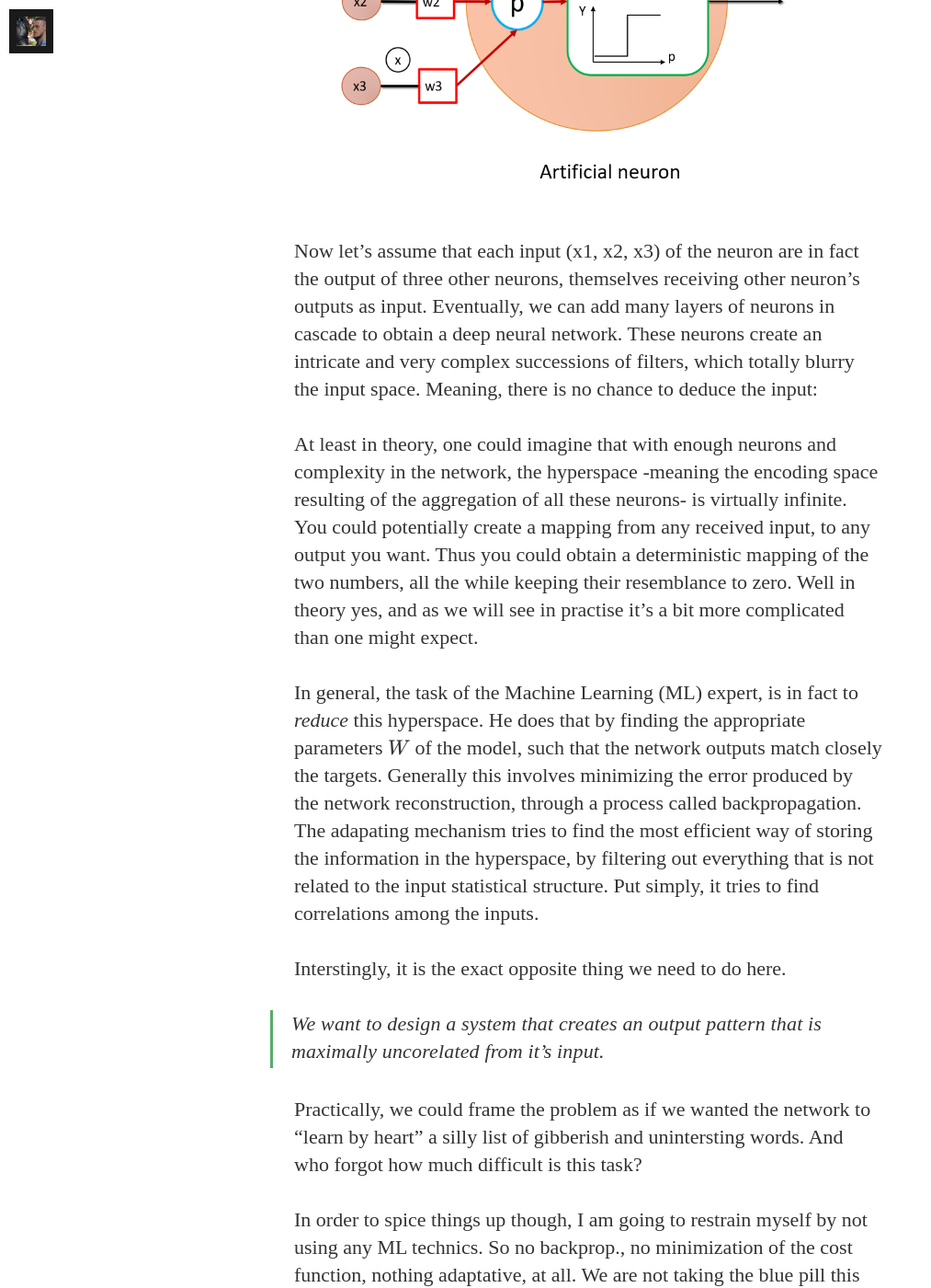
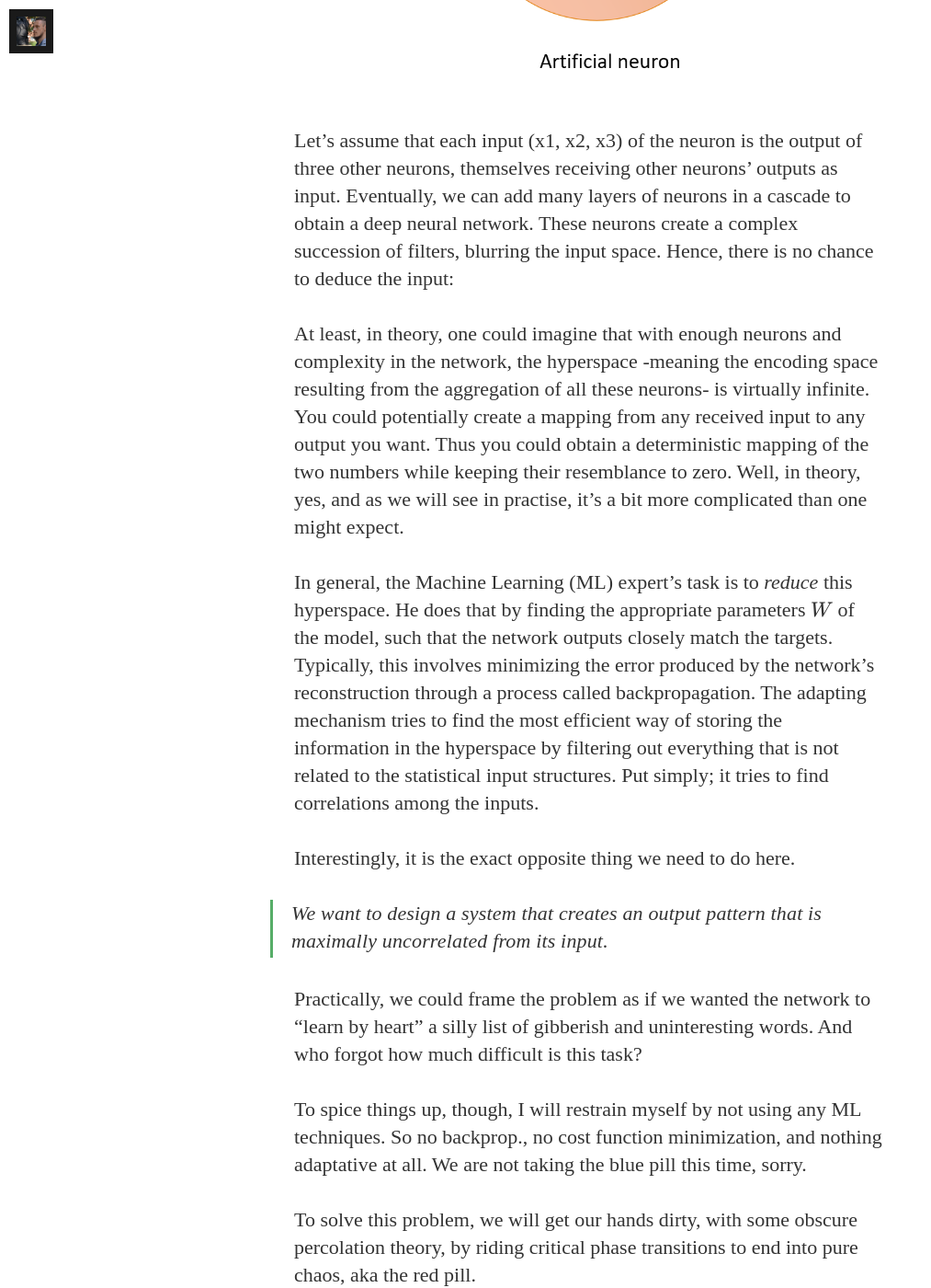
Before and after one commit to ManuNeuro/EmmanuelCalvet, a Jekyll site: the page built from _posts/2022-09-01-whitepaper-p1.md, in a window 1280 px wide and 1400 px high, scrolled down 4195 px. Shown: the whole window at 92% size, without its empty margins (0-1013 px from the left). Built offline with Jekyll 4.4.1, drawn with Linux system fonts in a browser that asks for light colours; nearby versions of some CDN libraries; some web fonts are replaced; formulas are drawn with MathJax 3; comment, search, counter and statistics services are not loaded; some of the changed text lies outside the part shown.

Commit message:
Update 2022-09-01-whitepaper-p1.md

```diff
--- a/_posts/2022-09-01-whitepaper-p1.md
+++ b/_posts/2022-09-01-whitepaper-p1.md
@@ -1,71 +1,71 @@
 ---
-title: "Whitepaper: an exploration of IA in crypto (Part 1)"
+title: "White-paper: an exploration of IA in crypto (Part 1)"
 layout: post
 categories: Quantum, Crypto
 comments: true
 image: /assets/article_images/2022-09-01-whitepaper-p1/whitepaper-cover.jpg
 ---
 
-As I was reading the book: "Mastering Bitcoin" [1], and learning about the ECDSA algorithm, I was very captivated by the the elliptic curves (see picture below). I couldn't stop thinking: "I can do that with neural networks!"
+As I was reading the book: "Mastering Bitcoin" [1] and learning about the ECDSA algorithm, I was very captivated by the elliptic curves (see picture below). I couldn't stop thinking: "I can do that with neural networks!"
 
 ![Image taken from bitcoin wiki.]({{ '/assets/article_images/2022-09-01-whitepaper-p1/pic0.png' | relative_url }})
 
-So, I wanted to see what I could do, and allow myself to daydream a bit. As I explored this new territory, I decided I will use what I know, to try to do something that I don't, in a subject I've been interested recently: bitcoin.
+So, I wanted to see what I could do and let myself daydream. As I explored this new territory, I decided I would use what I know to try to do something that I don't, in a subject I've been interested recently: bitcoin.
 
-*NB: in the rest of the article, `bitcoin` will refer to the algoritmic implementation of the `Bitcoin`: the coin used as a mean of value exchange.*
+*NB: in the rest of the article, `bitcoin` will refer to the algorithmic implementation of the `Bitcoin`: the coin used as means of exchange.*
 
 ***
 
-For those who don't know the ECDSA algorithm, I am going to simplify it as much as I can. In bitcoin, it is an algorithm that creates a *public key*, from a *private key*. Your private key should never be known by anyone, otherwise you funds could be stolen! So when you are sharing your public key to receive some Bitcoins, this adress should not provide any hint, as to what is your private key.
+For those who don't know the ECDSA algorithm, I will simplify it as much as possible. In bitcoin, it is an algorithm that creates a *public key*, from a *private key*. No one should ever know your private key otherwise, your funds could be stolen! So when you are sharing your public key to receive some Bitcoins, this address should not provide any hint as to what is your private key.
 
 When you generate a public key, you need to design a deterministic function $F$, such that:
 
 $$public\_key = F(private\_key)$$
 
-This way you can always regenerate your public key. However, this function should not be inversible, meaning that $F^{-1}$ should not exist:
+This way, you can always regenerate your public key. However, this function should not be invertible, meaning that $F^{-1}$ should not exist:
 
 $$F^{-1}(public\_key) \neq private\_key$$
 
-One solution adopted for bitcoin, is the use of the elliptic curve. It renders impossible the task of finding the inverse, because it is a non-injective, surjective function. Even if you know the curve and try to map it back, to one public key always correspond several private keys (see picture below).
+One solution adopted for bitcoin is the use of the elliptic curve. It renders the task of finding the inverse impossible because it is a non-injective, surjective function. Even if you know the curve, one public key will map back to several private keys (see picture below).
 
 ![You can imagine that a desirable public key (set Y) is C. Because then you can't know for sure if the private key (set X) is either 2 or 3. Image taken from wikipedia.]({{ '/assets/article_images/2022-09-01-whitepaper-p1/pic1.png' | relative_url }})
 
-Now, there's technically no grounded reason why you would replace the elliptic curve by something else, as it is a pretty solid solution to the problem. But as I was reading the book, I couldn't help myself, I needed to try to design the function $F$ with a neural networks, just for the beauty of it.
+There's technically no reason why you would replace the elliptic curve with something else, as it is a pretty solid solution to the problem. But as I was reading the book, I couldn't help myself; I must try to design the function $F$ with a neural network, just for the beauty of it.
 
-Okay what about you, you ask. Well their could be one or two reasons why this might be of interest for you too. Let's say that I am going to present you artifical neural networks, in a very non-orthodox way, if you dare going down the rabit whole.
+Okay, what about you, you ask. Well, there could be one or two reasons why this might interest you too. Let's say I will present artificial neural networks in a very non-orthodox way if you dare go down the rabbit hole.
 
 ***
 
-![Machine Learning is everywhere Neo, it is in predatory journals, and it is in Nature's papers. It is in all of your social media plateforms: it is here when you watch cat videos, it is here when you work, even when you find yourself alone at night. Do you want to know the truth Neo? Machine Learning is the Matrix. Image taken from the rabit hole of the internet; More seriously, I can't tell you the source, so I invite you to check it by yourself with TinEye.]({{ '/assets/article_images/2022-09-01-whitepaper-p1/matrix.png' | relative_url }})
+![Machine Learning is everywhere Neo, it is in predatory journals, and it is in Nature's papers. It is on all your social media platforms. It is here when you watch cat videos. It is here when you work. It is here even when you find yourself alone at night. Do you want to know the truth, Neo? Machine Learning is the Matrix. Image taken from the rabbit hole of the internet; More seriously, I can't tell you the source, so I invite you to check it by yourself with TinEye.]({{ '/assets/article_images/2022-09-01-whitepaper-p1/matrix.png' | relative_url }})
 
 
 ***
 
 # Neo: follow the white-paper, ...
 
-To design such a function, I had to keep two important properties in mind:
+To design such a function, I had to keep two essential properties in mind:
 - $F$ needs to be deterministic
 - $F$ needs to be highly non-linear
 
-For me, neural networks are all about non-linearities. Each neuron consist in applying a non-linear function to its inputs. From the picture below, we see that a neuron consist in a mathematical functon, $f(x, W)$, displayed as a step function. The neuron receives a sum of inputs, vector $x$, weighted by the matrix $W$. First thing, one carn clearly see that the function of this neuron is purely deterministic. This is good, because it is exactly what you want for the design of $F$. Second, the state of the neuron $y$ is binary, because below a certain value of $x$, it's going to gives $0$, while above this value, it's going to give $1$. This function insures that you have a binary output, while providing you non-inversible function. Because for the two possible output value $y\in\{ 0, 1 \}$, there is litteraly an infinite amount of possible values $x$!
+For me, neural networks are all about non-linearities. Each neuron consists in applying a non-linear function to its inputs. The picture below shows that a neuron consists of a mathematical functon, $f(x, W)$, here displayed as a step function. The neuron receives a weighted sum of inputs. As it is a mathematical function, this neuron is purely deterministic. This is good because it is exactly what you need to design $F$. Second, the state of the neuron $y$ is binary because below a specific value of $x$, it's going to give $0$, while above this value, it's going to give $1$. The output of this function is binary and, as such, non-invertible. Indeed, for the two possible output values $y\in\{ 0, 1 \}$, there is an infinite amount of possible values $x$!
 
-![The artificial neuron is a mathematical simplification of a biological neuron, composed of an activation function f (here we use the step function). The neuron receive a weighted (W) sum of inputs (x), such that it's output is y=f(x, W). Note that the action of the neuron is completely deterministic. Moreover, one neurone alone is also non-inversible. Image made by the author.]({{ '/assets/article_images/2022-09-01-whitepaper-p1/pic2.png' | relative_url }})
+![The artificial neuron is a mathematical simplification of a biological neuron, composed of an activation function f (here, we use the step function). The neuron receives a weighted (W) sum of inputs (x), such that its output is y=f(x, W). Note that the action of the neuron is completely deterministic. Moreover, one neurone alone is also non-invertible. Image made by the author.]({{ '/assets/article_images/2022-09-01-whitepaper-p1/pic2.png' | relative_url }})
 
 
-Now let's assume that each input (x1, x2, x3) of the neuron are in fact the output of three other neurons, themselves receiving other neuron's outputs as input. Eventually, we can add many layers of neurons in cascade to obtain a deep neural network. These neurons create an intricate and very complex successions of filters, which totally blurry the input space. Meaning, there is no chance to deduce the input:
+Let's assume that each input (x1, x2, x3) of the neuron is the output of three other neurons, themselves receiving other neurons' outputs as input. Eventually, we can add many layers of neurons in a cascade to obtain a deep neural network. These neurons create a complex succession of filters, blurring the input space. Hence, there is no chance to deduce the input:
 
-At least in theory, one could imagine that with enough neurons and complexity in the network, the hyperspace -meaning the encoding space resulting of the aggregation of all these neurons- is virtually infinite. You could potentially create a mapping from any received input, to any output you want. Thus you could obtain a deterministic mapping of the two numbers, all the while keeping their resemblance to zero. Well in theory yes, and as we will see in practise it's a bit more complicated than one might expect.
+At least, in theory, one could imagine that with enough neurons and complexity in the network, the hyperspace -meaning the encoding space resulting from the aggregation of all these neurons- is virtually infinite. You could potentially create a mapping from any received input to any output you want. Thus you could obtain a deterministic mapping of the two numbers while keeping their resemblance to zero. Well, in theory, yes, and as we will see in practise, it's a bit more complicated than one might expect.
 
-In general, the task of the Machine Learning (ML) expert, is in fact to *reduce* this hyperspace. He does that by finding the appropriate parameters $W$ of the model, such that the network outputs match closely the targets. Generally this involves minimizing the error produced by the network reconstruction, through a process called backpropagation. The adapating mechanism tries to find the most efficient way of storing the information in the hyperspace, by filtering out everything that is not related to the input statistical structure. Put simply, it tries to find correlations among the inputs.
+In general, the Machine Learning (ML) expert's task is to *reduce* this hyperspace. He does that by finding the appropriate parameters $W$ of the model, such that the network outputs closely match the targets. Typically, this involves minimizing the error produced by the network's reconstruction through a process called backpropagation. The adapting mechanism tries to find the most efficient way of storing the information in the hyperspace by filtering out everything that is not related to the statistical input structures. Put simply; it tries to find correlations among the inputs.
 
-Interstingly, it is the exact opposite thing we need to do here.
-> We want to design a system that creates an output pattern that is maximally uncorelated from it's input.
+Interestingly, it is the exact opposite thing we need to do here.
+> We want to design a system that creates an output pattern that is maximally uncorrelated from its input.
 
-Practically, we could frame the problem as if we wanted the network to "learn by heart" a silly list of gibberish and unintersting words. And who forgot how much difficult is this task?
+Practically, we could frame the problem as if we wanted the network to "learn by heart" a silly list of gibberish and uninteresting words. And who forgot how much difficult is this task?
 
-In order to spice things up though, I am going to restrain myself by not using any ML technics. So no backprop., no minimization of the cost function, nothing adaptative, at all. We are not taking the blue pill this time, sorry.
+To spice things up, though, I will restrain myself by not using any ML techniques. So no backprop., no cost function minimization, and nothing adaptative at all. We are not taking the blue pill this time, sorry.
 
-To solve this problem, we are going to get our hands dirty, with some obscure percolation theory, by riding critical phase transitions, aka the red pill.
+To solve this problem, we will get our hands dirty, with some obscure percolation theory, by riding critical phase transitions to end into pure chaos, aka the red pill.
 
 ***
 
```
